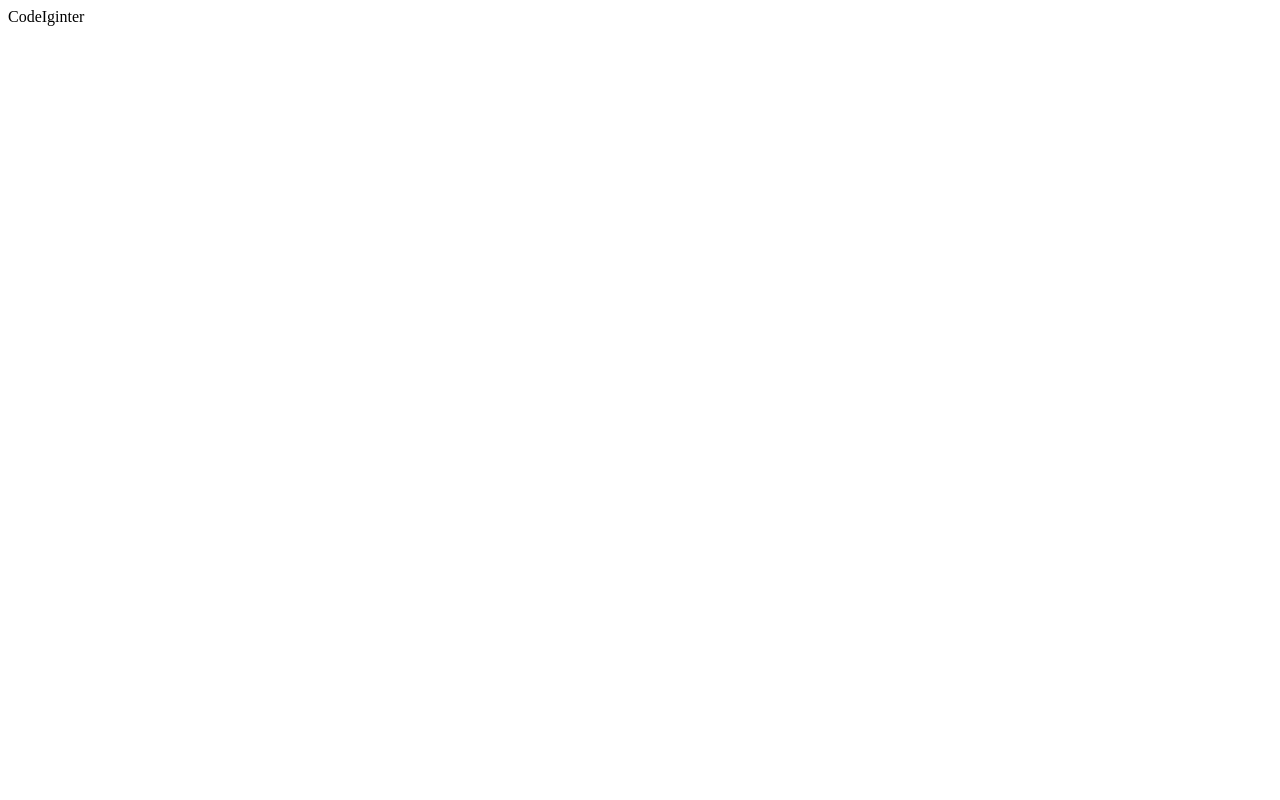
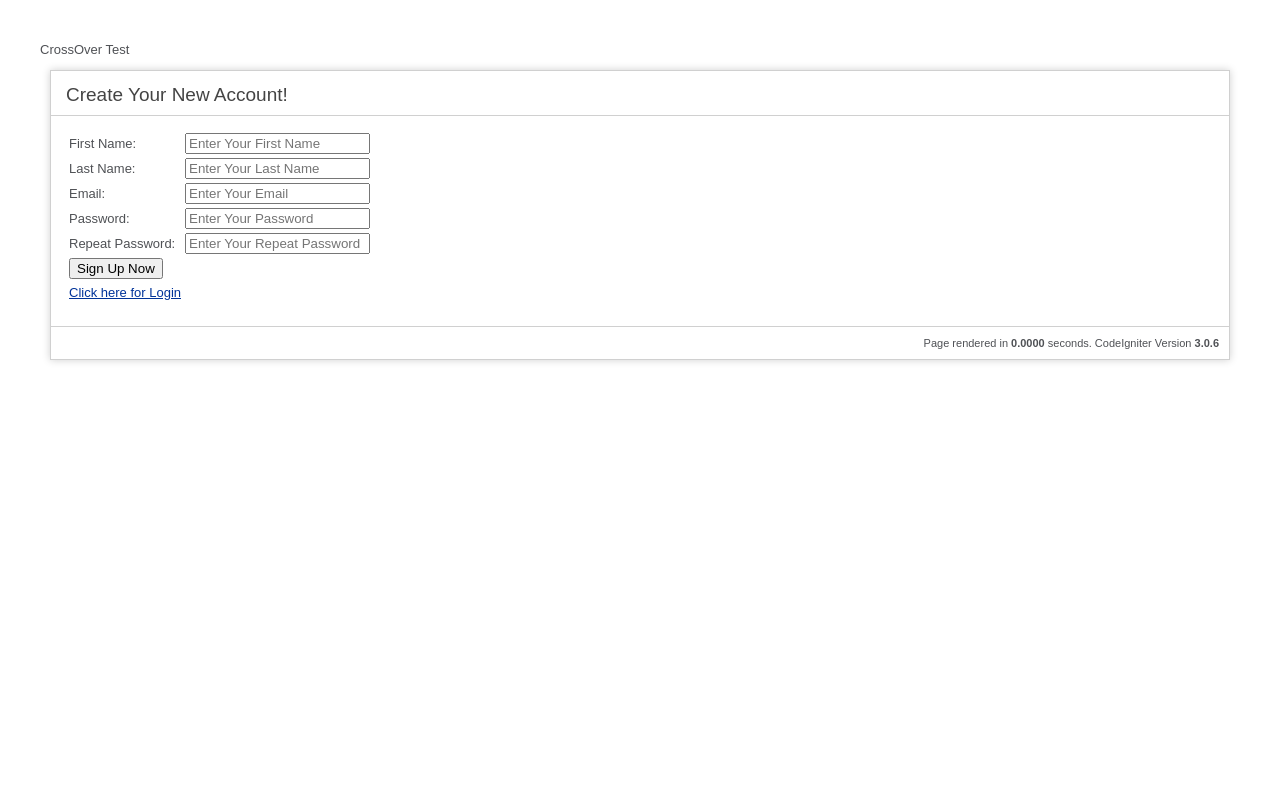
Before and after one commit to rizwankk/ci_cross, a CodeIgniter app: page /database/index.php/users/add in a window 1280 px wide. Before the commit the page is almost empty. Run offline with CodeIgniter, Linux system fonts and the light colour scheme.

Commit message:
Update index.php

```diff
--- a/index.php
+++ b/index.php
@@ -1,7 +1,4 @@
 <?php
-
-echo "CodeIginter"; exit;
-
 /**
  * CodeIgniter
  *
```
